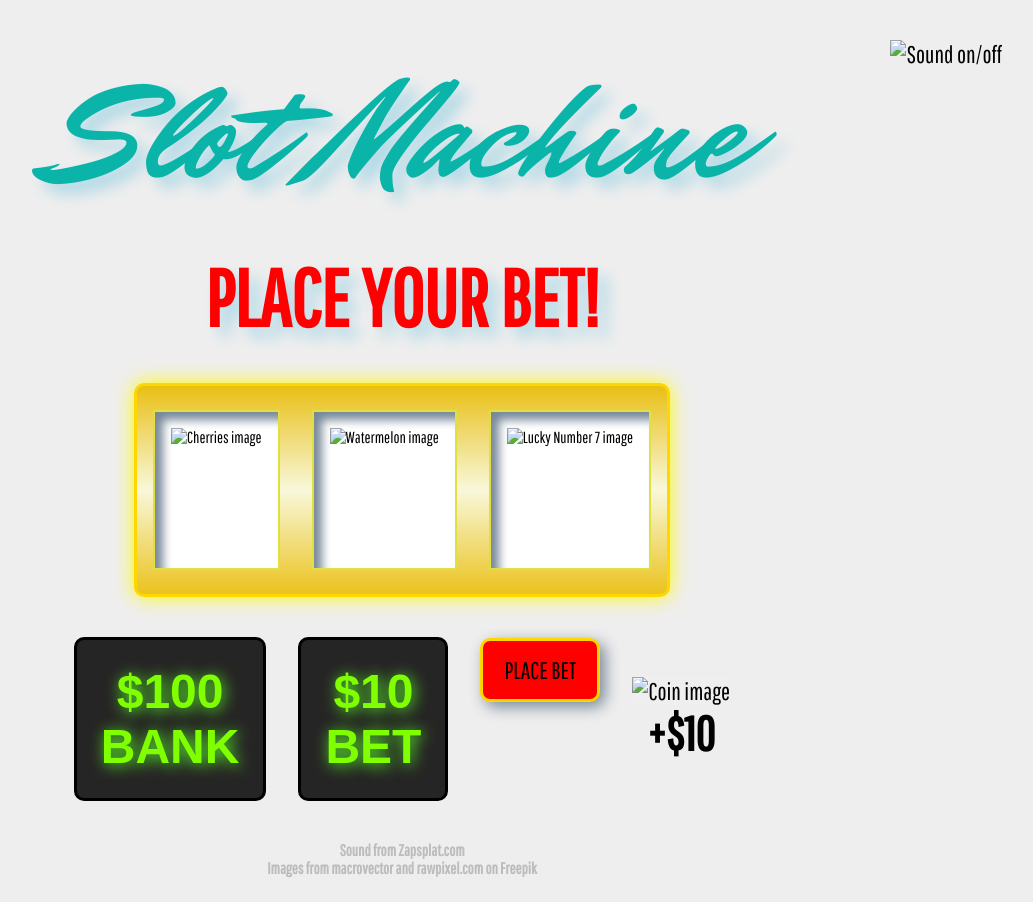
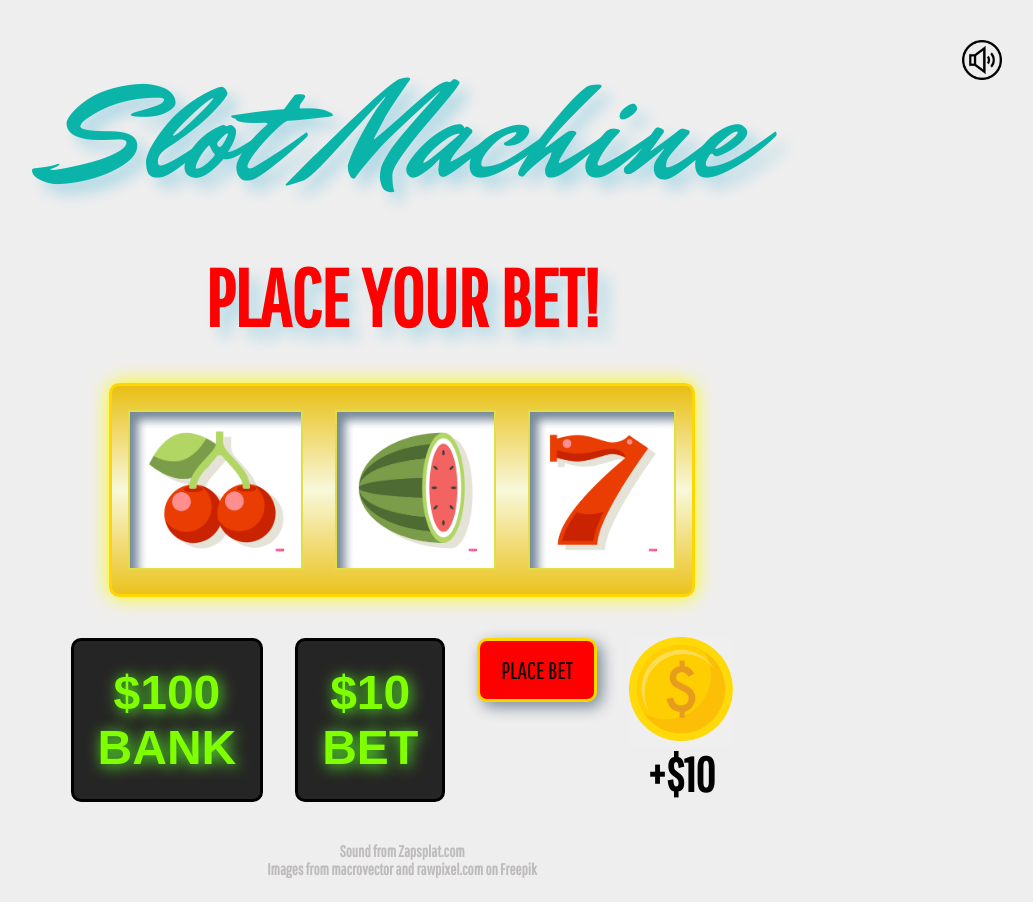
Before and after one commit to lauren-m-johnson/Project-1-Slot-Machine, a plain HTML site: page index.html in a window 1280 px wide. Shown: the whole page, without its empty margins (238-1271 px from the left). Drawn offline with Linux system fonts and the light colour scheme; the site is published under a folder, as on GitHub Pages, so addresses that start at the root find nothing; a web font is replaced by a local one.

Commit message:
fix issue with images loading

```diff
--- a/index.html
+++ b/index.html
@@ -15,7 +15,7 @@
 </head>
 <body>
     <div id="background-music">
-        <button id="audio-button"><img id="audio-icon" src="/images/sound-on.png" alt="Sound on/off"></button>
+        <button id="audio-button"><img id="audio-icon" src="./images/sound-on.png" alt="Sound on/off"></button>
         <audio id='audio-player' src="sounds/background.mp3" loop>
     </div>
 
@@ -25,9 +25,9 @@
 
     <div id="slot-container">
 
-        <img id="slot1" class="fruit-image" src="/images/Cherries.png" alt="Cherries image">
-        <img id="slot2" class="fruit-image" src="/images/Watermelon.png" alt="Watermelon image">
-        <img id="slot3" class="fruit-image" src="/images/Seven.png" alt="Lucky Number 7 image">
+        <img id="slot1" class="fruit-image" src="./images/Cherries.png" alt="Cherries image">
+        <img id="slot2" class="fruit-image" src="./images/Watermelon.png" alt="Watermelon image">
+        <img id="slot3" class="fruit-image" src="./images/Seven.png" alt="Lucky Number 7 image">
 
     </div>
 
@@ -48,7 +48,7 @@
         <button id="play-again" class="standard-button">PLAY AGAIN</button>
 
         <div id="coin-container">
-            <button id="coin-button"><img class="coin-image" src="/images/Coin.png" alt="Coin image"></button>
+            <button id="coin-button"><img class="coin-image" src="./images/Coin.png" alt="Coin image"></button>
             <h2>+$10</h2>
         </div>
     </div>
```
